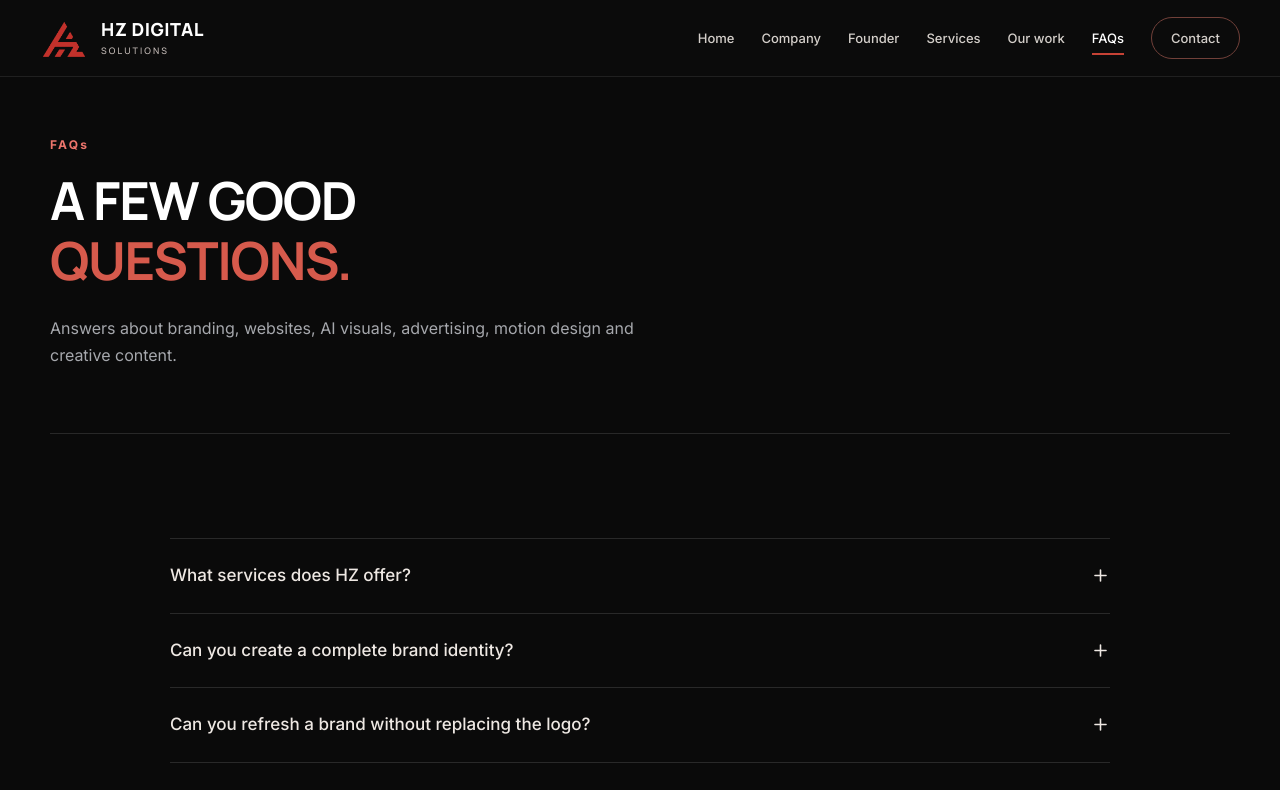
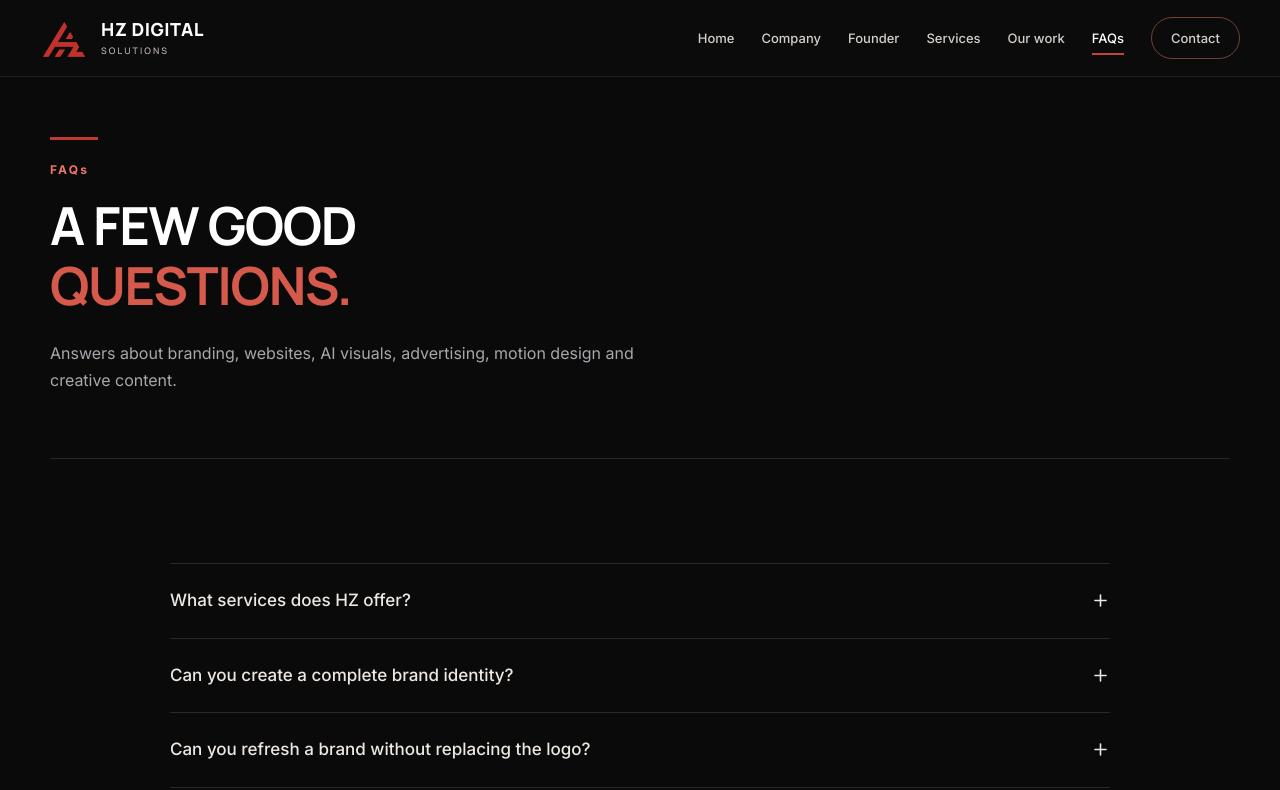
Before and after one commit to Shadow-134-code/digital, a Next.js app: page /faqs in a window 1280 px wide. Shown: the top 790 px of the page. Built offline with nearby package versions, Linux system fonts and the light colour scheme.

Commit message:
Add files via upload

```diff
--- a/app/refinements.css
+++ b/app/refinements.css
@@ -104,3 +104,16 @@ main{padding-top:0}
 .capability-card--featured .capability-link{border-color:#ffffff26}
 @media(max-width:720px){.creative-stage .creative-float{animation-duration:5s}@keyframes showcase-float{0%,100%{translate:0 3px}50%{translate:0 -3px}}}
 @media(prefers-reduced-motion:reduce){.creative-stage .creative-float{animation:none;translate:none;will-change:auto}}
+
+/* Each route mounts a fresh template; navigation stays stationary above it. */
+.page-arrival{animation:page-arrive .48s cubic-bezier(.22,1,.36,1) both}
+.page-arrival .page-hero::before{content:"";display:block;width:48px;height:3px;background:#bd3b30;margin-bottom:22px;transform-origin:left;animation:arrival-accent .65s cubic-bezier(.22,1,.36,1) both}
+.page-arrival .page-eyebrow,.page-arrival .hero-kicker{animation:arrival-rise .55s .06s cubic-bezier(.22,1,.36,1) both}
+.page-arrival .page-hero h1{animation:arrival-title .8s .1s cubic-bezier(.22,1,.36,1) both}
+.page-arrival .page-hero>p,.page-arrival .hero-bottom{animation:arrival-rise .65s .24s cubic-bezier(.22,1,.36,1) both}
+@keyframes page-arrive{from{opacity:.35}to{opacity:1}}
+@keyframes arrival-accent{from{transform:scaleX(0)}to{transform:scaleX(1)}}
+@keyframes arrival-rise{from{opacity:0;translate:0 18px}to{opacity:1;translate:0 0}}
+@keyframes arrival-title{from{opacity:0;translate:0 32px;clip-path:inset(0 0 100% 0)}to{opacity:1;translate:0 0;clip-path:inset(0 0 -8% 0)}}
+@media(max-width:720px){.page-arrival .page-hero h1{animation-duration:.65s}.page-arrival .page-hero::before{margin-bottom:16px}}
+@media(prefers-reduced-motion:reduce){.page-arrival,.page-arrival .page-hero::before,.page-arrival .page-eyebrow,.page-arrival .hero-kicker,.page-arrival .page-hero h1,.page-arrival .page-hero>p,.page-arrival .hero-bottom{animation:none}}
--- /dev/null
+++ b/app/template.jsx
@@ -0,0 +1,3 @@
+export default function Template({ children }) {
+  return <div className="page-arrival">{children}</div>
+}
```
